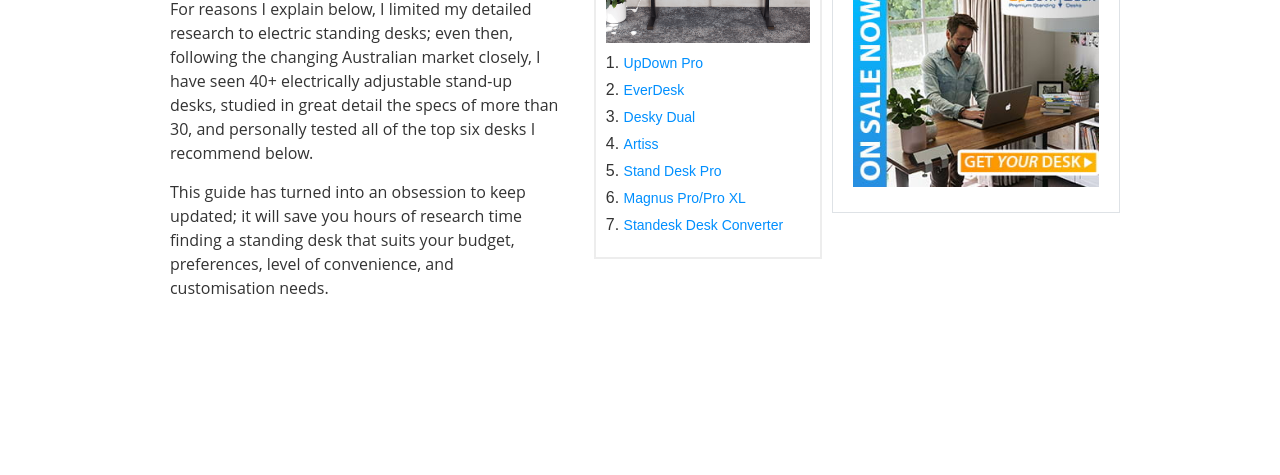
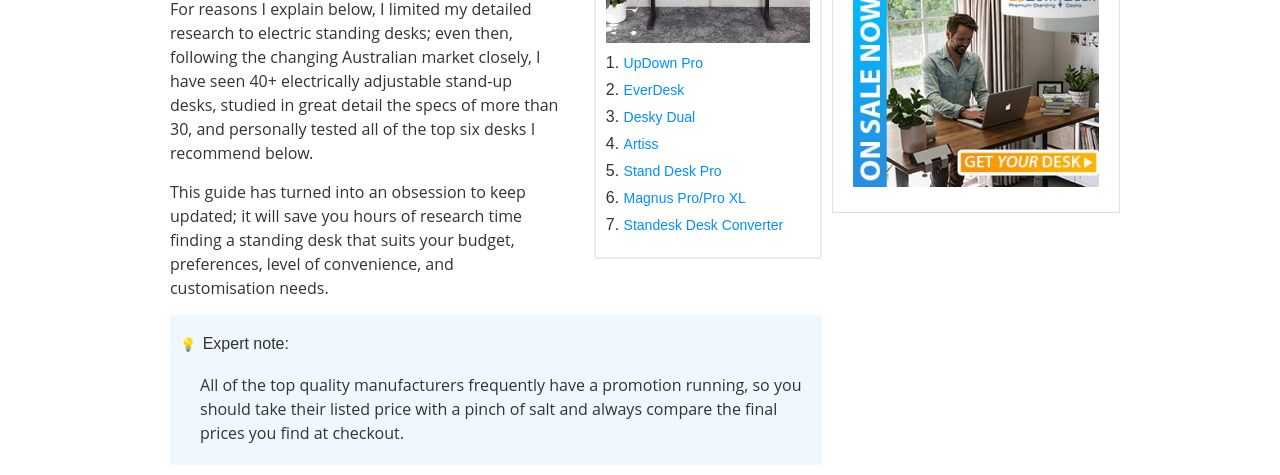
Before and after one commit to almumeetu/expertEasy-darren-Sherwood, a plain HTML site: page index.html in a window 1280 px wide. Shown: the part 492-967 px from the top of the page. Before the commit the page ends 817 px from the top, so only its background shows below. Drawn offline with Linux system fonts and the light colour scheme.

Commit message:
complete task

```diff
--- a/css/style.css
+++ b/css/style.css
@@ -242,7 +242,21 @@
     letter-spacing: 0 !important;
     font-weight: bold !important;
 }
-
+.exp-heading p {
+	padding-left: 20px;
+	padding-top: 20px;
+    padding-bottom: 0px;
+    margin-bottom: 0px;
+}
+.exp-heading {
+	float: left;
+	width: 100%;
+	padding: 20px 10px;
+	background: aliceblue;
+}
+.exp-heading h6 {
+	font-weight: ;
+}
 
 
 /* Social CSS Start Here */
--- a/index.html
+++ b/index.html
@@ -213,6 +213,12 @@
                             </div>
                         </div>
                     </div>
+                    <div class="expert-note">
+                        <div class="exp-heading">
+                            <h6><span>💡</span> Expert note:</h6>
+                            <p>All of the top quality manufacturers frequently have a promotion running, so you should take their listed price with a pinch of salt and always compare the final prices you find at checkout.</p>
+                        </div>
+                    </div>
 
                 </div>
                 <!--Main Blog Area Start Here -->
@@ -220,7 +226,7 @@
         </div>
     </Section>
 
-    <!--Blog Area End Here -->
+    <!--Blog Area End Here Start-->
 
     <!--Skip to section -->
     <section class="skip-to-section">
@@ -240,7 +246,7 @@
             </div>
         </div>
     </section>
-
+    <!--Skip to section End -->
 
 
 
```
